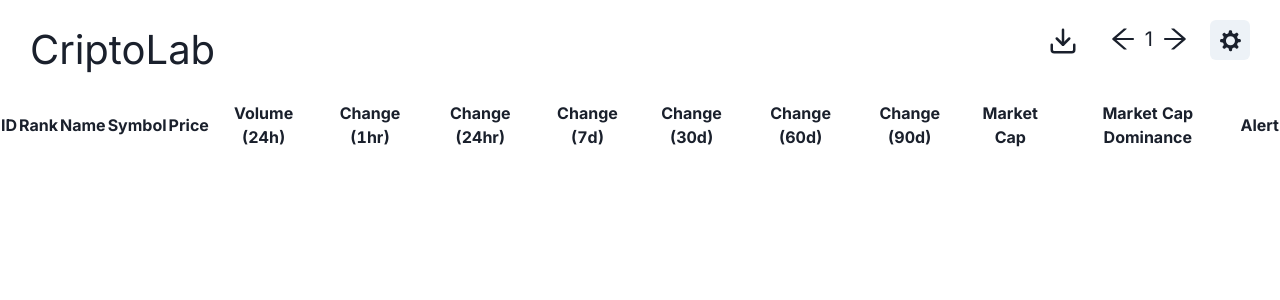
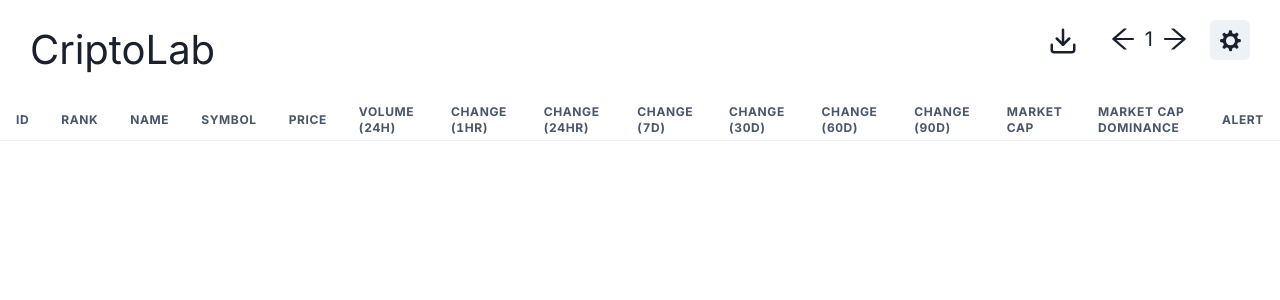
Before and after one commit to mohammadfurqanofficial/cryptocurrency_frontend, a Next.js app: page / in a window 1280 px wide. Shown: the top 300 px of the page. Built offline with nearby package versions, Linux system fonts and the light colour scheme; no server answers.

Commit message:
Updated index code.

```diff
--- a/src/pages/index.tsx
+++ b/src/pages/index.tsx
@@ -1,5 +1,5 @@
 /* eslint-disable react-hooks/exhaustive-deps */
-import { Flex, Table, Text, Button, Icon } from "@chakra-ui/react";
+import { Flex, Table, Text, Button, Icon, Thead, Tbody, Tr, Th, Td } from "@chakra-ui/react";
 import { useEffect, useState } from "react";
 import { useRouter } from "next/router";
 import { api } from "../services/apiClient";
@@ -90,58 +90,58 @@ export default function FavoriteCoins() {
       )}
 
       <Table variant="simple" size="sm">
-        <thead>
-          <tr>
-            <th>ID</th>
-            <th>Rank</th>
-            <th>Name</th>
-            <th>Symbol</th>
-            <th>Price</th>
-            <th>Volume (24h)</th>
-            <th>Change (1hr)</th>
-            <th>Change (24hr)</th>
-            <th>Change (7d)</th>
-            <th>Change (30d)</th>
-            <th>Change (60d)</th>
-            <th>Change (90d)</th>
-            <th>Market Cap</th>
-            <th>Market Cap Dominance</th>
-            <th>Alert</th>
+        <Thead>
+          <Tr>
+            <Th>ID</Th>
+            <Th>Rank</Th>
+            <Th>Name</Th>
+            <Th>Symbol</Th>
+            <Th>Price</Th>
+            <Th>Volume (24h)</Th>
+            <Th>Change (1hr)</Th>
+            <Th>Change (24hr)</Th>
+            <Th>Change (7d)</Th>
+            <Th>Change (30d)</Th>
+            <Th>Change (60d)</Th>
+            <Th>Change (90d)</Th>
+            <Th>Market Cap</Th>
+            <Th>Market Cap Dominance</Th>
+            <Th>Alert</Th>
             {/* <th>Last Updated</th> */}
-          </tr>
-        </thead>
-        <tbody style={{ textAlign: "center" }}>
+          </Tr>
+        </Thead>
+        <Tbody style={{ textAlign: "center" }}>
           {favorites.map((coin) => {
             // console.log("Coin Data:", coin); // Log each coin's data
             const coinHistory = coin.coinHistoryId[0]; // Access the first element of the array
             // console.log("Coin Data History:", coinHistory); // Log each coin's data
 
             return (
-              <tr key={coin.coinId} style={{ height: "50px" }}>
-                <td>{coin.coinId}</td>
-                <td>{coin.rank}</td>
-                <td>
+              <Tr key={coin.coinId} style={{ height: "50px" }}>
+                <Td>{coin.coinId}</Td>
+                <Td>{coin.rank}</Td>
+                <Td>
                   <Link href={`/coin/${coin.coinId}`} passHref>
                     <Button size="sm" variant="link">
                       {coin.name}
                     </Button>
                   </Link>
-                </td>
-                <td>{coin.symbol}</td>
-                <td>${coinHistory?.price !== undefined ? coinHistory.price.toFixed(3) : "N/A"}</td>
-                <td>${coinHistory?.volume_24h !== undefined ? coinHistory.volume_24h.toLocaleString() : "N/A"}</td>
-                <td>{coinHistory?.percent_change_1h !== undefined ? coinHistory.percent_change_1h.toFixed(3) + "%" : "N/A"}</td>
-                <td>{coinHistory?.percent_change_24h !== undefined ? coinHistory.percent_change_24h.toFixed(3) + "%" : "N/A"}</td>
-                <td>{coinHistory?.percent_change_7d !== undefined ? coinHistory.percent_change_7d.toFixed(3) + "%" : "N/A"}</td>
-                <td>{coinHistory?.percent_change_30d !== undefined ? coinHistory.percent_change_30d.toFixed(3) + "%" : "N/A"}</td>
-                <td>{coinHistory?.percent_change_60d !== undefined ? coinHistory.percent_change_60d.toFixed(3) + "%" : "N/A"}</td>
-                <td>{coinHistory?.percent_change_90d !== undefined ? coinHistory.percent_change_90d.toFixed(3) + "%" : "N/A"}</td>
-                <td>${coinHistory?.market_cap !== undefined ? coinHistory.market_cap.toLocaleString() : "N/A"}</td>
-                <td>${coinHistory?.fully_diluted_market_cap !== undefined ? coinHistory.fully_diluted_market_cap.toLocaleString() : "N/A"}</td>
-              </tr>
+                </Td>
+                <Td>{coin.symbol}</Td>
+                <Td>${coinHistory?.price !== undefined ? coinHistory.price.toFixed(3) : "N/A"}</Td>
+                <Td>${coinHistory?.volume_24h !== undefined ? coinHistory.volume_24h.toLocaleString() : "N/A"}</Td>
+                <Td>{coinHistory?.percent_change_1h !== undefined ? coinHistory.percent_change_1h.toFixed(3) + "%" : "N/A"}</Td>
+                <Td>{coinHistory?.percent_change_24h !== undefined ? coinHistory.percent_change_24h.toFixed(3) + "%" : "N/A"}</Td>
+                <Td>{coinHistory?.percent_change_7d !== undefined ? coinHistory.percent_change_7d.toFixed(3) + "%" : "N/A"}</Td>
+                <Td>{coinHistory?.percent_change_30d !== undefined ? coinHistory.percent_change_30d.toFixed(3) + "%" : "N/A"}</Td>
+                <Td>{coinHistory?.percent_change_60d !== undefined ? coinHistory.percent_change_60d.toFixed(3) + "%" : "N/A"}</Td>
+                <Td>{coinHistory?.percent_change_90d !== undefined ? coinHistory.percent_change_90d.toFixed(3) + "%" : "N/A"}</Td>
+                <Td>${coinHistory?.market_cap !== undefined ? coinHistory.market_cap.toLocaleString() : "N/A"}</Td>
+                <Td>${coinHistory?.fully_diluted_market_cap !== undefined ? coinHistory.fully_diluted_market_cap.toLocaleString() : "N/A"}</Td>
+              </Tr>
             );
           })}
-        </tbody>
+        </Tbody>
       </Table>
     </Flex>
   );
```
